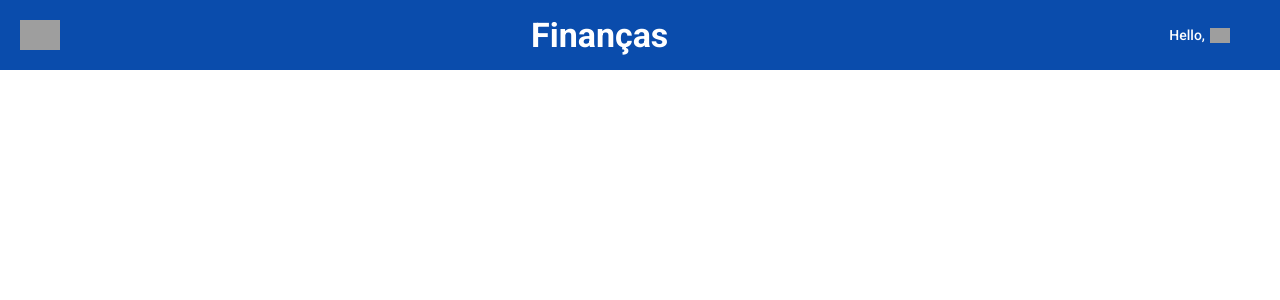
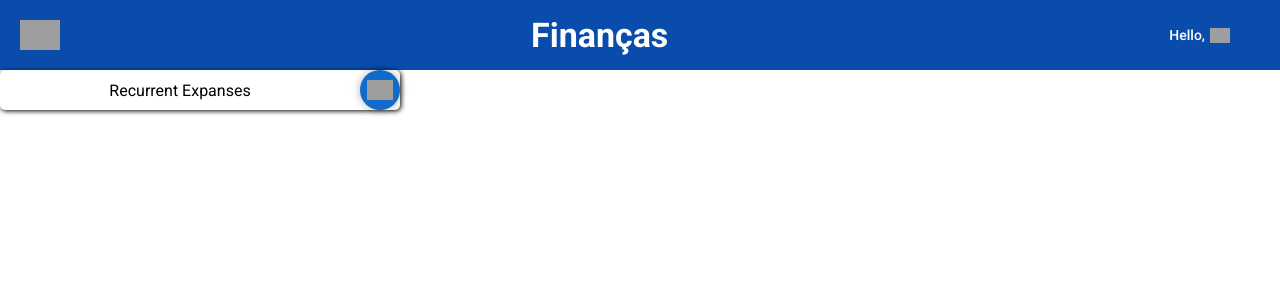
Before and after one commit to andrebot/BalancoConta, a React app: page /main/dashboard in a window 1280 px wide. Shown: the top 300 px of the page. Built offline with nearby package versions, Linux system fonts and the light colour scheme; grey boxes are pictures that could not be loaded.

Commit message:
Circle button done

```diff
--- a/src/client/app.jsx
+++ b/src/client/app.jsx
@@ -6,6 +6,7 @@ import Login from './pages/login/login.jsx';
 import SignUp from './pages/signup/signup.jsx';
 import ResetPassword from './pages/resetPassword/reset.jsx';
 import TopBar from './components/topBar/topBar.jsx';
+import AcctPage from './pages/accountPage/accountPage.jsx';
 import './app.styl';
 
 render(
@@ -24,9 +25,10 @@ render(
           </Route>
           <Route path="/main">
             <div className="pages">
+              <TopBar />
               <Switch>
                 <Route path="/main/dashboard">
-                  <TopBar />
+                  <AcctPage />
                 </Route>
               </Switch>
             </div>
--- a/src/client/app.styl
+++ b/src/client/app.styl
@@ -8,3 +8,8 @@ body,html
 
 .pages
   height: 100%
+
+.container
+  background-color: #ffffff
+  border-radius: 5px
+  box-shadow: 1px 1px 5px 0 #000
--- /dev/null
+++ b/src/client/pages/accountPage/accountPage.jsx
@@ -0,0 +1,13 @@
+import React from 'react';
+import Button from '../../components/button/button.jsx';
+import './accountPage.styl';
+
+export default () => {
+  return (
+    <div className="container recurrent-expanses">
+      <div></div>
+      <span>Recurrent Expanses</span>
+      <Button icon="/icons/plus.svg" isCircle={true}/>
+    </div>
+  );
+};
--- /dev/null
+++ b/src/client/pages/accountPage/accountPage.styl
@@ -0,0 +1,8 @@
+@import '../../colors.styl'
+
+.recurrent-expanses
+  width: 400px
+  text-align: center
+  display: flex
+  justify-content: space-between
+  align-items: center
--- a/src/client/pages/login/login.jsx
+++ b/src/client/pages/login/login.jsx
@@ -48,7 +48,7 @@ const page = () => {
         <span className="page-title">Finanças</span>
       </div>
       <div className="bottom-section">
-        <div className="login-wrapper">
+        <div className="container login-wrapper">
           <div className="title">Login</div>
           <FormInput
             label="Email"
--- a/src/client/pages/login/login.styl
+++ b/src/client/pages/login/login.styl
@@ -27,10 +27,7 @@
 
     .login-wrapper
       width: 500px
-      background-color: #ffffff
-      border-radius: 5px
       display: grid
-      box-shadow: 1px 1px 5px 0 #000
       padding: 50px
       position: absolute
       left: calc(50% - 300px)
```
Also changed, not shown: src/client/pages/mainPage/mainpage.jsx (deleted, +0 -7 lines), src/client/assets/icons/plus.svg (added), src/client/pages/accountPage/actions.js (added), src/client/pages/accountPage/reducer.js (added), src/client/pages/mainPage/reducer.js (deleted).
